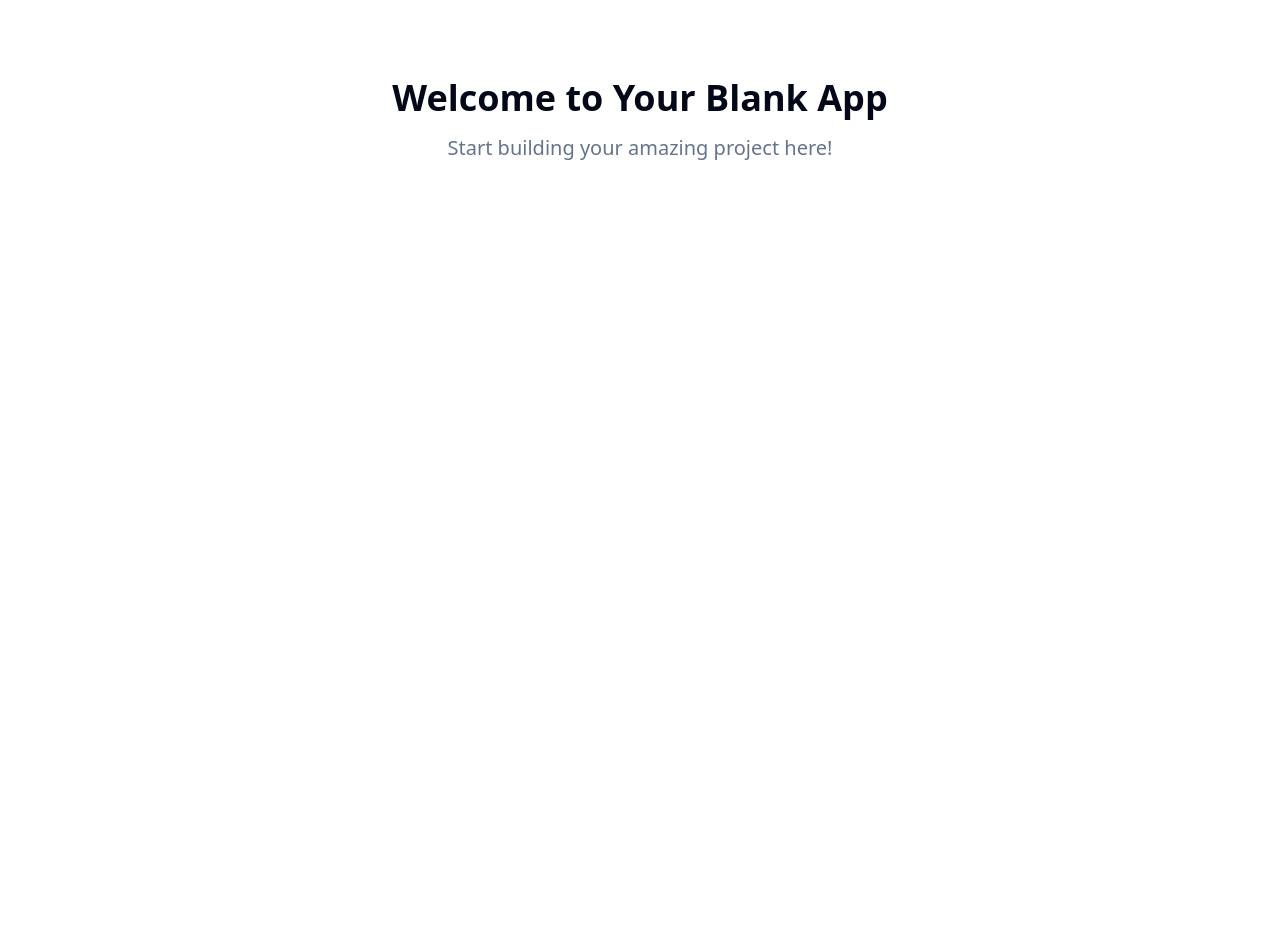
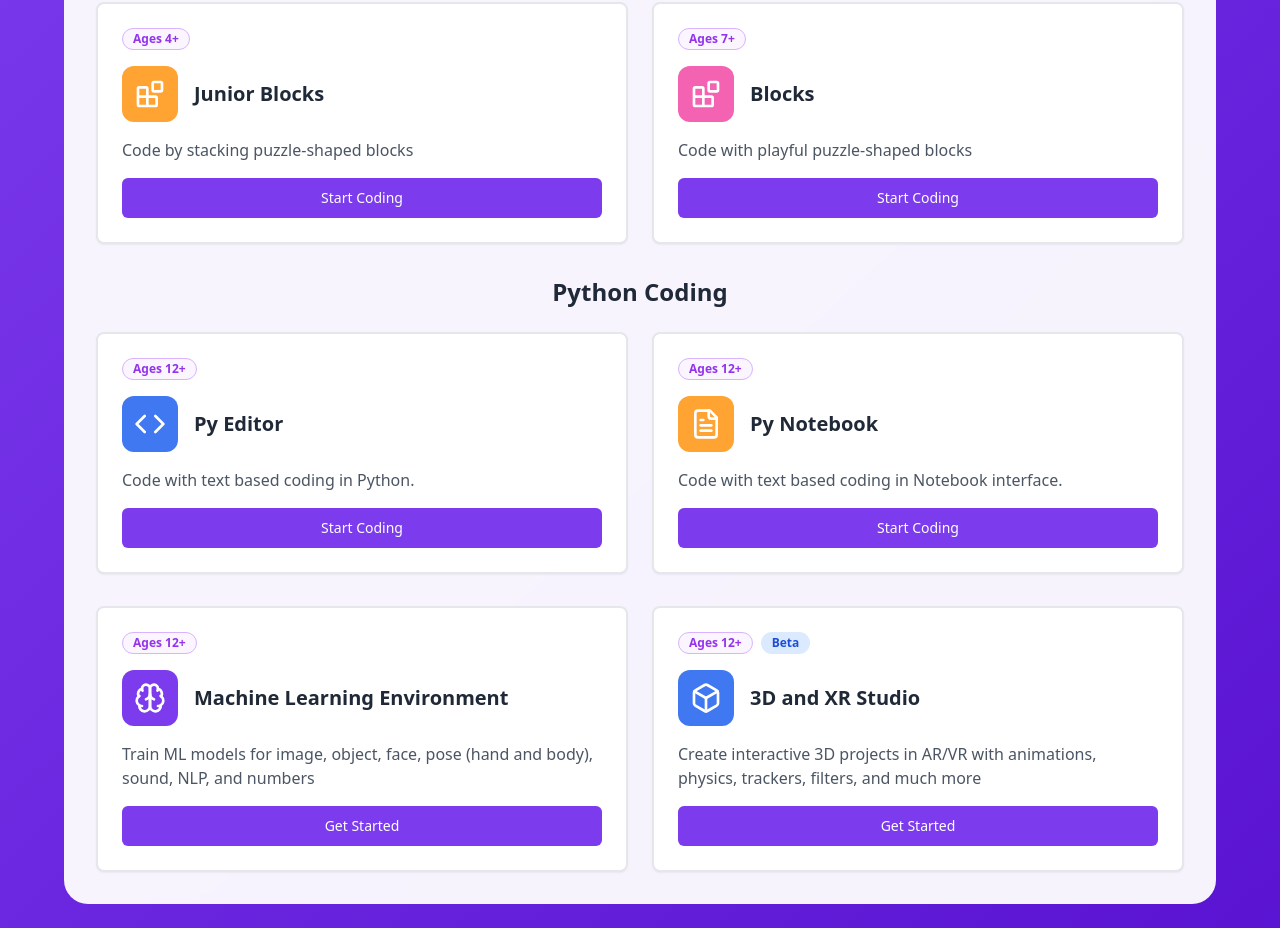
Before and after one commit to denovacreative/code-kamu-lab, a React (Vite) app: page / in a window 1280 px wide. Shown: the part 280-1208 px from the top of the page. Before the commit the page ends 800 px from the top, so only its background shows below. Built offline with nearby package versions, Linux system fonts and the light colour scheme.

Commit message:
Add initial features
Implement the most important features first.

```diff
--- a/src/index.css
+++ b/src/index.css
@@ -17,8 +17,15 @@ All colors MUST be HSL.
     --popover: 0 0% 100%;
     --popover-foreground: 222.2 84% 4.9%;
 
-    --primary: 222.2 47.4% 11.2%;
-    --primary-foreground: 210 40% 98%;
+    --primary: 262 83% 58%;
+    --primary-foreground: 0 0% 100%;
+
+    /* PictoBlox Brand Colors */
+    --pictoblox-purple: 262 83% 58%;
+    --pictoblox-purple-dark: 262 83% 45%;
+    --pictoblox-blue: 221 87% 60%;
+    --pictoblox-pink: 327 87% 67%;
+    --pictoblox-orange: 33 100% 60%;
 
     --secondary: 210 40% 96.1%;
     --secondary-foreground: 222.2 47.4% 11.2%;
--- /dev/null
+++ b/src/pages/Dashboard.tsx
@@ -0,0 +1,178 @@
+import { Card, CardContent } from "@/components/ui/card";
+import { Badge } from "@/components/ui/badge";
+import { Button } from "@/components/ui/button";
+import {
+  Code,
+  FileText,
+  Brain,
+  Box,
+  Blocks,
+  Laptop
+} from "lucide-react";
+
+const Dashboard = () => {
+  const features = [
+    // Block Coding Section
+    {
+      category: "Block Coding",
+      items: [
+        {
+          title: "Junior Blocks",
+          description: "Code by stacking puzzle-shaped blocks",
+          age: "Ages 4+",
+          icon: Blocks,
+          color: "bg-pictoblox-orange",
+          route: "/junior-blocks"
+        },
+        {
+          title: "Blocks",
+          description: "Code with playful puzzle-shaped blocks",
+          age: "Ages 7+",
+          icon: Blocks,
+          color: "bg-pictoblox-pink",
+          route: "/blocks"
+        }
+      ]
+    },
+    // Python Coding Section
+    {
+      category: "Python Coding",
+      items: [
+        {
+          title: "Py Editor",
+          description: "Code with text based coding in Python.",
+          age: "Ages 12+",
+          icon: Code,
+          color: "bg-pictoblox-blue",
+          route: "/py-editor"
+        },
+        {
+          title: "Py Notebook",
+          description: "Code with text based coding in Notebook interface.",
+          age: "Ages 12+",
+          icon: FileText,
+          color: "bg-pictoblox-orange",
+          route: "/py-notebook"
+        }
+      ]
+    }
+  ];
+
+  const advancedFeatures = [
+    {
+      title: "Machine Learning Environment",
+      description: "Train ML models for image, object, face, pose (hand and body), sound, NLP, and numbers",
+      age: "Ages 12+",
+      icon: Brain,
+      color: "bg-pictoblox-purple",
+      route: "/ml-environment"
+    },
+    {
+      title: "3D and XR Studio",
+      description: "Create interactive 3D projects in AR/VR with animations, physics, trackers, filters, and much more",
+      age: "Ages 12+",
+      badge: "Beta",
+      icon: Box,
+      color: "bg-pictoblox-blue",
+      route: "/3d-xr-studio"
+    }
+  ];
+
+  return (
+    <div className="min-h-screen bg-gradient-to-br from-[hsl(var(--pictoblox-purple))] to-[hsl(var(--pictoblox-purple-dark))] p-6">
+      <div className="max-w-6xl mx-auto">
+        {/* Header */}
+        <div className="text-center mb-12">
+          <div className="bg-white/10 backdrop-blur-sm rounded-3xl p-8 mb-8 border border-white/20">
+            <h1 className="text-4xl font-bold text-white mb-4">What would you like to do?</h1>
+          </div>
+        </div>
+
+        {/* Main Content Grid */}
+        <div className="bg-white/95 backdrop-blur-sm rounded-3xl p-8 space-y-8">
+          {/* Block Coding and Python Coding Sections */}
+          {features.map((section, sectionIndex) => (
+            <div key={sectionIndex}>
+              <h2 className="text-2xl font-bold text-gray-800 mb-6 text-center">
+                {section.category}
+              </h2>
+              <div className="grid grid-cols-1 md:grid-cols-2 gap-6 mb-8">
+                {section.items.map((item, index) => (
+                  <Card key={index} className="relative overflow-hidden border-2 border-gray-200 hover:border-gray-300 transition-all duration-300 hover:shadow-lg group cursor-pointer">
+                    <CardContent className="p-6">
+                      <div className="flex justify-between items-start mb-4">
+                        <Badge variant="outline" className="text-purple-600 border-purple-300 bg-purple-50">
+                          {item.age}
+                        </Badge>
+                      </div>
+
+                      <div className="flex items-center space-x-4 mb-4">
+                        <div className={`p-3 rounded-xl ${item.color} text-white`}>
+                          <item.icon className="w-8 h-8" />
+                        </div>
+                        <h3 className="text-xl font-bold text-gray-800">{item.title}</h3>
+                      </div>
+
+                      <p className="text-gray-600 mb-4">
+                        {item.description}
+                      </p>
+
+                      <Button
+                        className="w-full bg-[hsl(var(--pictoblox-purple))] hover:bg-[hsl(var(--pictoblox-purple-dark))] text-white"
+                        onClick={() => console.log(`Navigate to ${item.route}`)}
+                      >
+                        Start Coding
+                      </Button>
+                    </CardContent>
+                  </Card>
+                ))}
+              </div>
+            </div>
+          ))}
+
+          {/* Advanced Features */}
+          <div className="grid grid-cols-1 md:grid-cols-2 gap-6">
+            {advancedFeatures.map((item, index) => (
+              <Card key={index} className="relative overflow-hidden border-2 border-gray-200 hover:border-gray-300 transition-all duration-300 hover:shadow-lg group cursor-pointer">
+                <CardContent className="p-6">
+                  <div className="flex justify-between items-start mb-4">
+                    <div className="flex space-x-2">
+                      <Badge variant="outline" className="text-purple-600 border-purple-300 bg-purple-50">
+                        {item.age}
+                      </Badge>
+                      {item.badge && (
+                        <Badge variant="secondary" className="bg-blue-100 text-blue-700">
+                          {item.badge}
+                        </Badge>
+                      )}
+                    </div>
+                  </div>
+
+                  <div className="flex items-center space-x-4 mb-4">
+                    <div className={`p-3 rounded-xl ${item.color} text-white`}>
+                      <item.icon className="w-8 h-8" />
+                    </div>
+                    <h3 className="text-xl font-bold text-gray-800">{item.title}</h3>
+                  </div>
+
+                  <p className="text-gray-600 mb-4">
+                    {item.description}
+                  </p>
+
+                  <Button
+                    className="w-full bg-[hsl(var(--pictoblox-purple))] hover:bg-[hsl(var(--pictoblox-purple-dark))] text-white"
+                    onClick={() => console.log(`Navigate to ${item.route}`)}
+                  >
+                    Get Started
+                  </Button>
+                </CardContent>
+              </Card>
+            ))}
+          </div>
+        </div>
+      </div>
+    </div>
+  );
+};
+
+export default Dashboard;
--- a/src/pages/Index.tsx
+++ b/src/pages/Index.tsx
@@ -1,14 +1,7 @@
-// Update this page (the content is just a fallback if you fail to update the page)
+import Dashboard from "./Dashboard";
 
 const Index = () => {
-  return (
-    <div className="min-h-screen flex items-center justify-center bg-background">
-      <div className="text-center">
-        <h1 className="text-4xl font-bold mb-4">Welcome to Your Blank App</h1>
-        <p className="text-xl text-muted-foreground">Start building your amazing project here!</p>
-      </div>
-    </div>
-  );
+  return <Dashboard />;
 };
 
 export default Index;
--- a/tailwind.config.ts
+++ b/tailwind.config.ts
@@ -61,7 +61,12 @@ export default {
 					'accent-foreground': 'hsl(var(--sidebar-accent-foreground))',
 					border: 'hsl(var(--sidebar-border))',
 					ring: 'hsl(var(--sidebar-ring))'
-				}
+				},
+				'pictoblox-purple': 'hsl(var(--pictoblox-purple))',
+				'pictoblox-purple-dark': 'hsl(var(--pictoblox-purple-dark))',
+				'pictoblox-blue': 'hsl(var(--pictoblox-blue))',
+				'pictoblox-pink': 'hsl(var(--pictoblox-pink))',
+				'pictoblox-orange': 'hsl(var(--pictoblox-orange))'
 			},
 			borderRadius: {
 				lg: 'var(--radius)',
```
